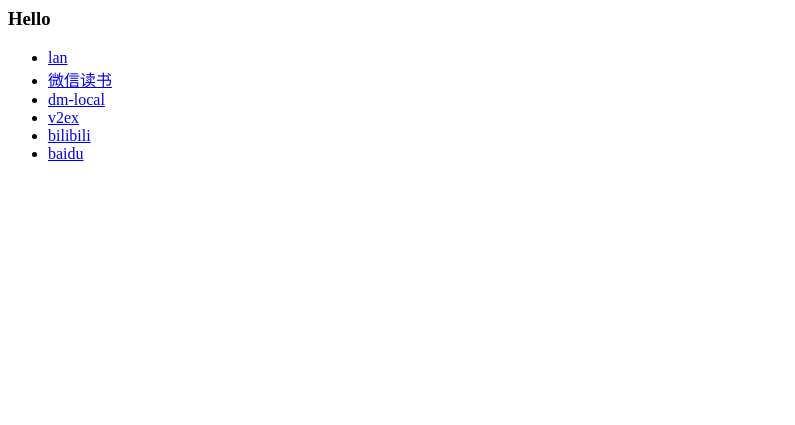
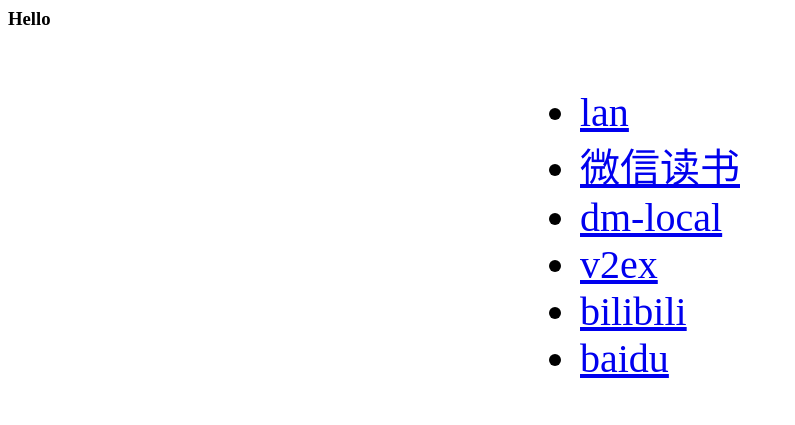
Before and after one commit to daxiaraoming/daxiaraoming.github.io, a plain HTML site: page index.html in a window 1280 px wide. Shown: the whole page, without its empty margins (0-795 px from the left). Drawn offline with Linux system fonts and the light colour scheme.

Commit message:
Update index.html

```diff
--- a/index.html
+++ b/index.html
@@ -1,11 +1,22 @@
-<html><body><div><h3>Hello</h3></div>
-        <div>
-                <ul>
-                        <li>        <a href="language.html">lan</a></li>
-                        <li>        <a href="https://weread.qq.com">微信读书</a></li>
-    <li>    <a href="http://localhost:7002/">dm-local</a></li>
+<html>
+  <body>
+    <div><h3>Hello</h3></div>
+    <div class="ll">
+      <ul>
+        <li><a href="language.html">lan</a></li>
+        <li><a href="https://weread.qq.com">微信读书</a></li>
+        <li><a href="http://localhost:7002/">dm-local</a></li>
         <li><a href="https://v2ex.com/">v2ex</a></li>
         <li><a href="https://www.bilibili.com/">bilibili</a></li>
-<li>        <a href="https://www.baidu.com/">baidu</a></li>
-                </ul>        </div>
-    </body></html>
+        <li><a href="https://www.baidu.com/">baidu</a></li>
+      </ul>
+    </div>
+  </body>
+  <style>
+.ll{
+    display:flex;
+    justify-content:center;
+    font-size: 40px;
+}
+  </style>
+</html>
```
